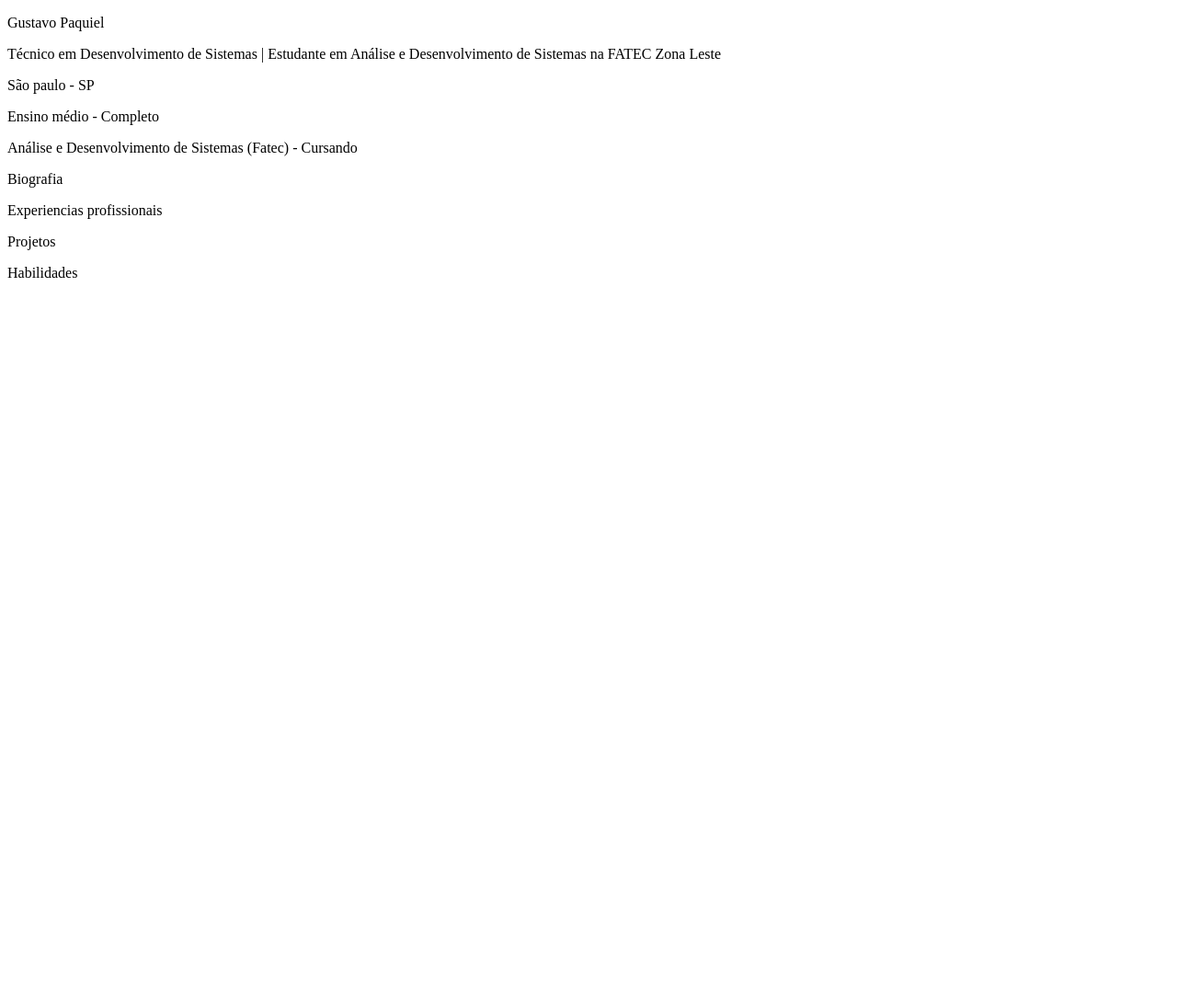
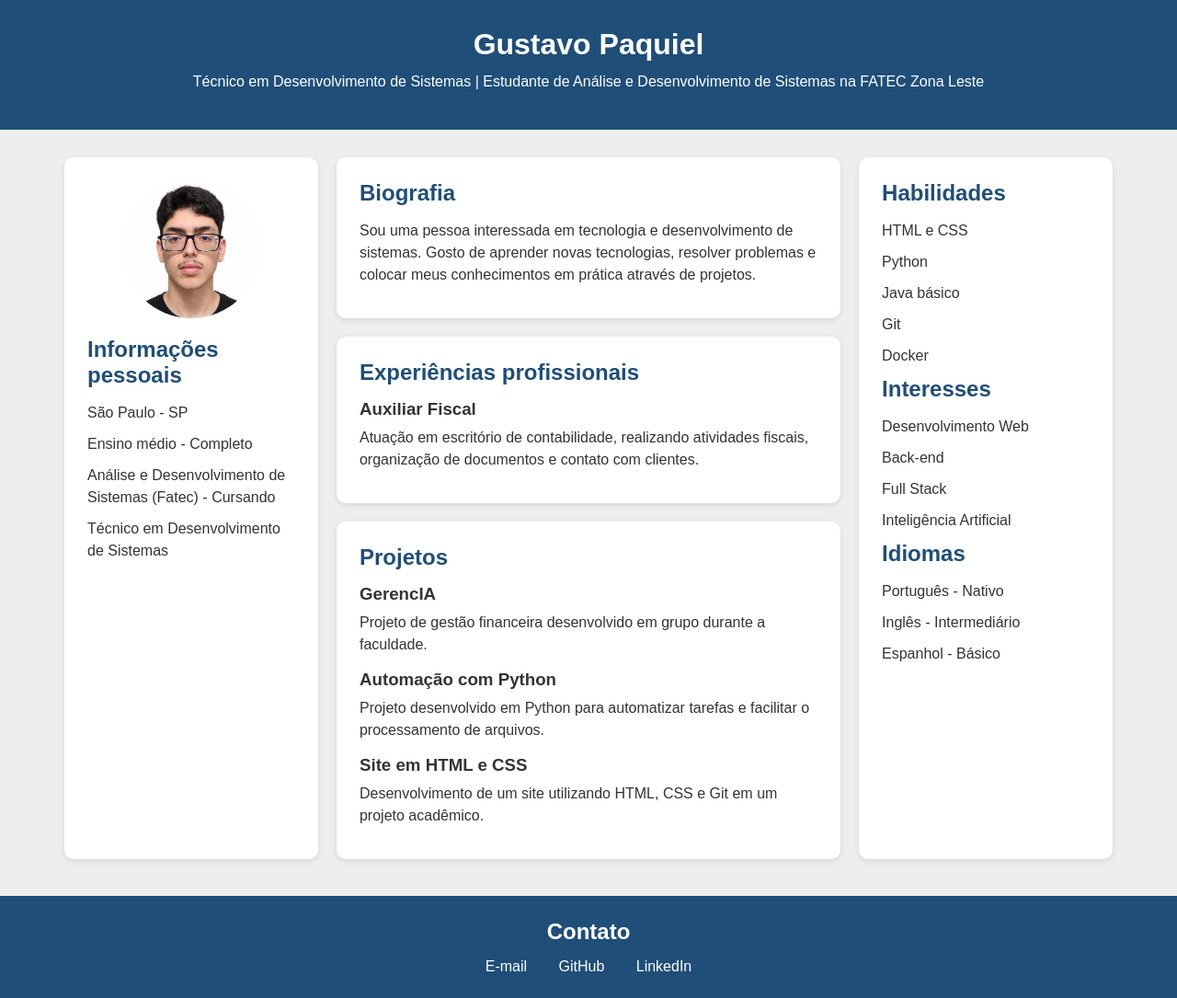
Before and after one commit to ryanBernardes/Tarefa-1-Projeto-Integrador, a plain HTML site: page tarefa/Integrantes/gustavo.html in a window 1280 px wide. Shown: the whole page at 92% size. Before the commit the page ends 800 px from the top, so only its background shows below. Drawn offline with Linux system fonts and the light colour scheme.

Commit message:
Atualizei minha pagina

```diff
--- a/tarefa/Integrantes/Css/gustavo.css
+++ b/tarefa/Integrantes/Css/gustavo.css
@@ -0,0 +1,124 @@
+* {
+    margin: 0;
+    padding: 0;
+    box-sizing: border-box;
+}
+
+body {
+    font-family: Arial, sans-serif;
+    background-color: #eeeeee;
+    color: #333333;
+}
+
+header {
+    background-color: #1f4e79;
+    color: white;
+    text-align: center;
+    padding: 30px;
+}
+
+header h1 {
+    font-size: 32px;
+    margin-bottom: 10px;
+}
+
+header p {
+    font-size: 16px;
+}
+
+.conteudo {
+    display: flex;
+    gap: 20px;
+    padding: 30px;
+    max-width: 1200px;
+    margin: 0 auto;
+}
+
+.informacoes {
+    width: 25%;
+    background-color: white;
+    padding: 25px;
+    border-radius: 10px;
+    box-shadow: 0 2px 6px rgba(0, 0, 0, 0.1);
+}
+
+.informacoes img {
+    width: 150px;
+    height: 150px;
+    object-fit: cover;
+    border-radius: 50%;
+    display: block;
+    margin: 0 auto 20px auto;
+}
+
+main {
+    width: 50%;
+    display: flex;
+    flex-direction: column;
+    gap: 20px;
+}
+
+section {
+    background-color: white;
+    padding: 25px;
+    border-radius: 10px;
+    box-shadow: 0 2px 6px rgba(0, 0, 0, 0.1);
+}
+
+.habilidades {
+    width: 25%;
+    background-color: white;
+    padding: 25px;
+    border-radius: 10px;
+    box-shadow: 0 2px 6px rgba(0, 0, 0, 0.1);
+}
+
+h2 {
+    color: #1f4e79;
+    margin-bottom: 15px;
+}
+
+h3 {
+    margin-top: 15px;
+    margin-bottom: 8px;
+}
+
+p {
+    line-height: 1.5;
+    margin-bottom: 10px;
+}
+
+footer {
+    background-color: #1f4e79;
+    color: white;
+    text-align: center;
+    padding: 25px;
+    margin-top: 10px;
+}
+
+footer h2 {
+    color: white;
+    margin-bottom: 15px;
+}
+
+footer a {
+    color: white;
+    text-decoration: none;
+    margin: 0 15px;
+}
+
+footer a:hover {
+    text-decoration: underline;
+}
+
+@media (max-width: 800px) {
+    .conteudo {
+        flex-direction: column;
+    }
+
+    .informacoes,
+    main,
+    .habilidades {
+        width: 100%;
+    }
+}
--- a/tarefa/Integrantes/gustavo.html
+++ b/tarefa/Integrantes/gustavo.html
@@ -1,36 +1,129 @@
 <!DOCTYPE html>
-<html lang="en">
+<html lang="pt-BR">
 
 <head>
     <meta charset="UTF-8">
     <meta name="viewport" content="width=device-width, initial-scale=1.0">
     <title>Gustavo Paquiel - Pessoal</title>
+    <link rel="stylesheet" href="Css/gustavo.css">
 </head>
 
 <body>
+
     <header>
-        <p>Gustavo Paquiel</p>
-        <p>Técnico em Desenvolvimento de Sistemas | Estudante em Análise e Desenvolvimento de Sistemas na FATEC Zona
-            Leste</p>
+        <h1>Gustavo Paquiel</h1>
+
+        <p>
+            Técnico em Desenvolvimento de Sistemas |
+            Estudante de Análise e Desenvolvimento de Sistemas na FATEC Zona Leste
+        </p>
     </header>
-    <aside>
-        <p>São paulo - SP</p>
+
+    <div class="conteudo">
+
+        <aside class="informacoes">
+
+            <img src="Img/Gustavo Paquiel.jpeg" alt="Foto de Gustavo Paquiel">
+
+            <h2>Informações pessoais</h2>
+
+            <p>São Paulo - SP</p>
+
             <p>Ensino médio - Completo</p>
-        <p>Análise e Desenvolvimento de Sistemas (Fatec) - Cursando </p>
+
+            <p>Análise e Desenvolvimento de Sistemas (Fatec) - Cursando</p>
+
+            <p>Técnico em Desenvolvimento de Sistemas</p>
+
         </aside>
+
         <main>
+
             <section>
-            <p> Biografia</p>
+                <h2>Biografia</h2>
+
+                <p>
+                    Sou uma pessoa interessada em tecnologia e desenvolvimento
+                    de sistemas. Gosto de aprender novas tecnologias, resolver
+                    problemas e colocar meus conhecimentos em prática através
+                    de projetos.
+                </p>
             </section>
+
             <section>
-            <p>Experiencias profissionais</p>
+                <h2>Experiências profissionais</h2>
+
+                <h3>Auxiliar Fiscal</h3>
+
+                <p>
+                    Atuação em escritório de contabilidade, realizando
+                    atividades fiscais, organização de documentos e contato
+                    com clientes.
+                </p>
             </section>
+
             <section>
-            <p>Projetos</p>
+                <h2>Projetos</h2>
+
+                <h3>GerencIA</h3>
+
+                <p>
+                    Projeto de gestão financeira desenvolvido em grupo
+                    durante a faculdade.
+                </p>
+
+                <h3>Automação com Python</h3>
+
+                <p>
+                    Projeto desenvolvido em Python para automatizar tarefas
+                    e facilitar o processamento de arquivos.
+                </p>
+
+                <h3>Site em HTML e CSS</h3>
+
+                <p>
+                    Desenvolvimento de um site utilizando HTML, CSS e
+                    Git em um projeto acadêmico.
+                </p>
+
             </section>
+
         </main>
-    <aside>
-        <p>Habilidades</p>
+
+        <aside class="habilidades">
+
+            <h2>Habilidades</h2>
+
+            <p>HTML e CSS</p>
+            <p>Python</p>
+            <p>Java básico</p>
+            <p>Git</p>
+            <p>Docker</p>
+
+            <h2>Interesses</h2>
+
+            <p>Desenvolvimento Web</p>
+            <p>Back-end</p>
+            <p>Full Stack</p>
+            <p>Inteligência Artificial</p>
+
+            <h2>Idiomas</h2>
+
+            <p>Português - Nativo</p>
+            <p>Inglês - Intermediário</p>
+            <p>Espanhol - Básico </p>
+
         </aside>
+
+    </div>
+
+    <footer>
+
+        <h2>Contato</h2>
+        <a href="mailto:gustavopaquiel25@gmail.com"> E-mail</a>
+        <a href="https://github.com/GustaPaqui" target="_blank"> GitHub </a>
+        <a href="https://www.linkedin.com/in/gustavo-pa-quiel/" target="_blank"> LinkedIn</a>
+    </footer>
 </body>
+
 </html>
```
Also changed, not shown: tarefa/Integrantes/Img/Gustavo Paquiel.jpeg (added). Lines whose indentation alone changed are shown as unchanged.
